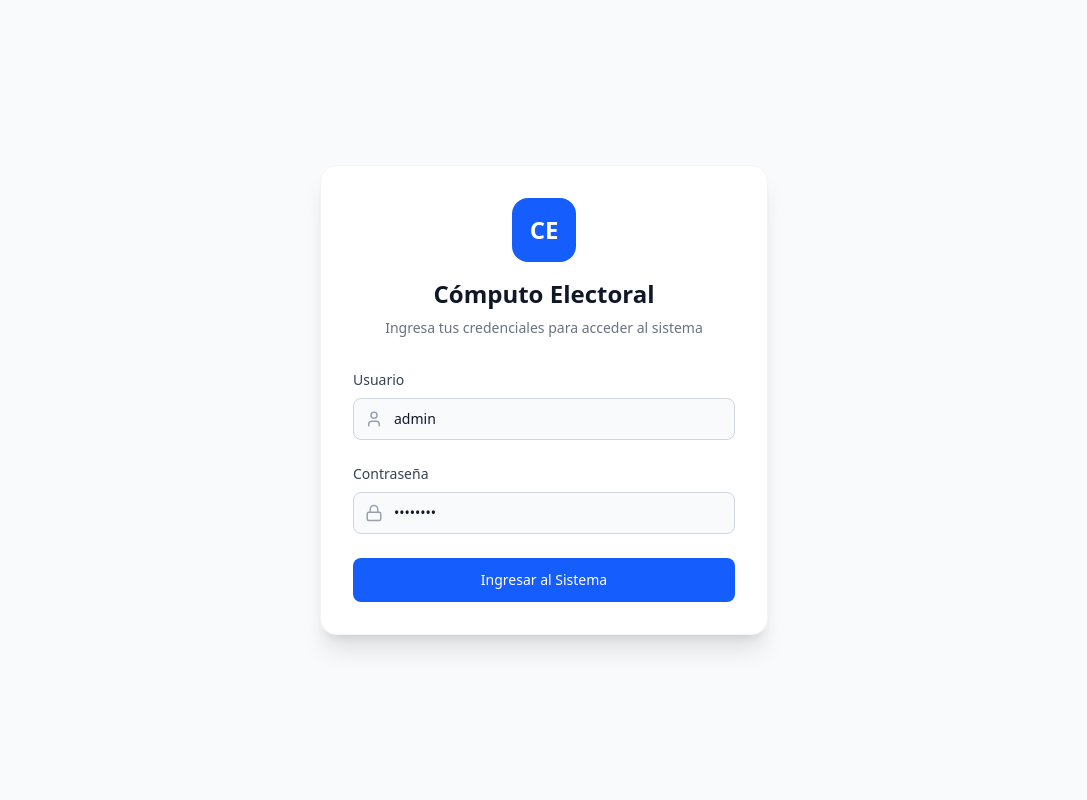
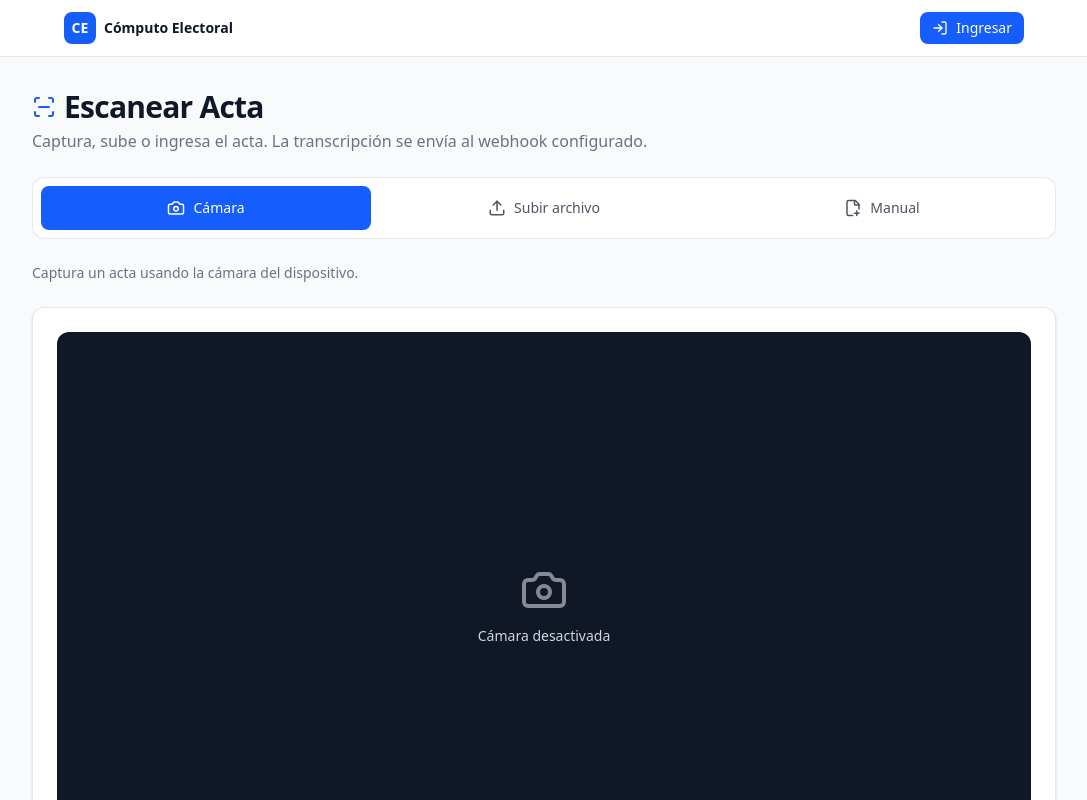
Before and after one commit to JayLoKing/AppWeb, a React (Vite) app: page /scanner in a window 1280 px wide. Before the commit this address led to /auth/login. Shown: the top 800 px of the page, without its empty margins (96-1183 px from the left). Built offline with nearby package versions, Linux system fonts and the light colour scheme; no server answers.

Commit message:
feature: slice route scanner to public route

```diff
--- a/src/features/scanner/views/ScannerPage.tsx
+++ b/src/features/scanner/views/ScannerPage.tsx
@@ -1,11 +1,13 @@
 import { useState } from "react";
+import { Link } from "react-router-dom";
 import axios from "axios";
-import { Camera, Upload, FilePlus2, CheckCircle2, AlertTriangle, Loader2, ScanLine } from "lucide-react";
+import { Camera, Upload, FilePlus2, CheckCircle2, AlertTriangle, Loader2, ScanLine, LogIn } from "lucide-react";
 import { CameraCapture } from "../components/CameraCapture";
 import { FileDropzone } from "../components/FileDropzone";
 import { ActaForm } from "../components/ActaForm";
 import { scannerService } from "../services/scannerService";
 import { type ActaPayload, ocrToActa } from "../models/acta";
+import { useAuthStore } from "../../auth/hooks/useAuthStore";
 
 type Mode = "camera" | "upload" | "manual";
 
@@ -87,8 +89,37 @@ export const ScannerPage = () => {
     };
 
     const showForm = Boolean(flow.extracted || flow.ocrError);
+    const { isAuthenticated } = useAuthStore();
 
     return (
+        <div className="min-h-screen bg-gray-50 dark:bg-gray-950 text-gray-900 dark:text-gray-100">
+            {/* Top bar (sustituye al MainLayout) */}
+            <nav className="bg-white dark:bg-gray-900 border-b border-gray-200 dark:border-gray-800 sticky top-0 z-30">
+                <div className="max-w-5xl mx-auto px-4 md:px-8 h-14 flex items-center justify-between">
+                    <Link to="/" className="flex items-center gap-2">
+                        <div className="w-8 h-8 bg-blue-600 rounded-lg flex items-center justify-center text-white font-bold text-sm">
+                            CE
+                        </div>
+                        <span className="font-semibold text-gray-900 dark:text-white text-sm">Cómputo Electoral</span>
+                    </Link>
+                    {isAuthenticated ? (
+                        <Link
+                            to="/dashboard"
+                            className="text-sm font-medium text-blue-600 dark:text-blue-400 hover:underline"
+                        >
+                            Ir al dashboard
+                        </Link>
+                    ) : (
+                        <Link
+                            to="/auth/login"
+                            className="flex items-center gap-2 text-sm font-medium bg-blue-600 hover:bg-blue-700 text-white px-3 py-1.5 rounded-lg"
+                        >
+                            <LogIn size={16} /> Ingresar
+                        </Link>
+                    )}
+                </div>
+            </nav>
+
             <div className="p-6 md:p-8">
                 <div className="max-w-5xl mx-auto space-y-6">
                     <header className="flex flex-col md:flex-row md:items-center justify-between gap-3">
@@ -214,5 +245,6 @@ export const ScannerPage = () => {
                 )}
                 </div>
             </div>
+        </div>
     );
 };
```
Also changed, not shown: src/router/routes-config.tsx (+11 -7 lines). Lines whose indentation alone changed are shown as unchanged.
